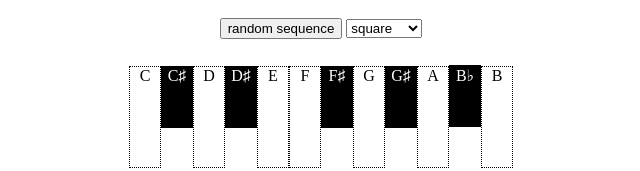
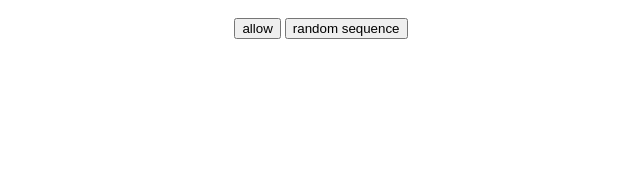
Before and after one commit to itsticks/keyboard, a plain HTML site: page index.html in a window 1280 px wide. Shown: the whole page, without its empty margins (319-959 px from the left). Drawn offline with Linux system fonts and the light colour scheme.

Commit message:
blacksheep

```diff
--- a/index.html
+++ b/index.html
@@ -1,11 +1,13 @@
 <html>
 <head>
+<meta name="viewport" content="width=device-width, initial-scale=1.0, maximum-scale=1.0, user-scalable=no" />
 <title>perfect pitch</title>
 </head>
 
 <body>
 
 <div id='container' style='width:max-content;text-align:center;margin:0px auto;'>
+    <button style="margin:10px auto;" onclick="allow(this)" id='allow'>allow</button>
     <button style="margin:10px auto;" onclick="play()" id='play'>random sequence</button>
 </div>
 
--- a/perf.js
+++ b/perf.js
@@ -30,7 +30,7 @@ keys.forEach((k,i)=>{
         gainNode.gain.exponentialRampToValueAtTime(
             1, audioCtx.currentTime + 0.1
           );
-          gainNode.gain.exponentialRampToValueAtTime(
+        gainNode.gain.exponentialRampToValueAtTime(
             0.00001, audioCtx.currentTime + 0.5
           );
         key.style.opacity=0.5;
@@ -111,13 +111,17 @@ waveSelect.onchange = () => {
   oscillator.type = waveSelect.value;
 }
 
-document.getElementById('container').append(waveSelect,keyElem);
 
 function start(){
   started = true;
-  oscillator.start();
   oscillator.type=waveSelect.value;
   oscillator.connect(gainNode);
   gainNode.connect(audioCtx.destination);
  // document.getElementById('play').style.display='block';
 }
+
+function allow(elem){
+  oscillator.start();
+  elem.style.display='none';
+  document.getElementById('container').append(waveSelect,keyElem);
+}
```
